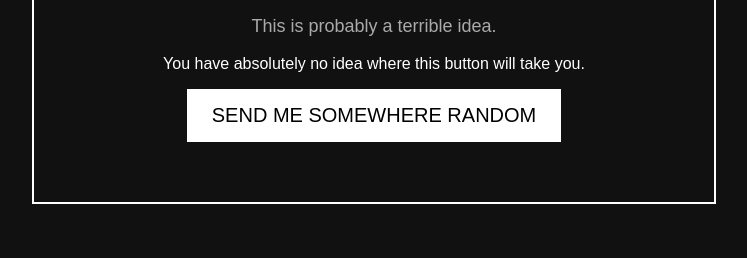
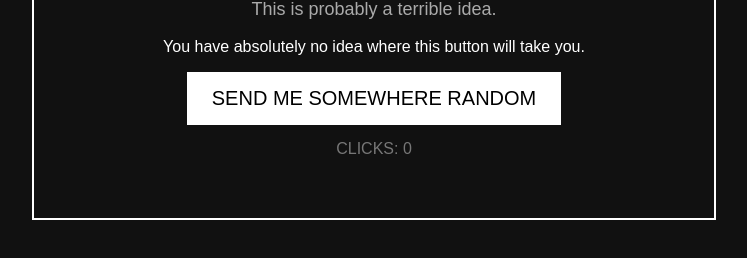
Before and after one commit to Infected-account/GOOFY-MACHINE, a plain HTML site: page index.html in a window 1280 px wide. Shown: the part 388-646 px from the top of the page, without its empty margins (266-1013 px from the left). Drawn offline with Linux system fonts and the light colour scheme.

Commit message:
Update index.html

```diff
--- a/index.html
+++ b/index.html
@@ -50,6 +50,12 @@
             font-size: 18px;
             color: #aaa;
         }
+
+        #clickCounter {
+            margin-top: 15px;
+            color: #777;
+            font-size: 16px;
+        }
     </style>
 </head>
 
@@ -65,6 +71,8 @@
         </p>
 
         <button onclick="goRandom()">SEND ME SOMEWHERE RANDOM</button>
+
+        <p id="clickCounter">CLICKS: 0</p>
 
         <p id="status"></p>
     </div>
@@ -126,20 +134,29 @@
         document.getElementById("goofyMessage").textContent = randomMessage;
 
 
+        // Load the saved click count
+        let clickCount =
+            parseInt(localStorage.getItem("goofyMachineClicks")) || 0;
+
+        // Display the saved count when the page loads
+        document.getElementById("clickCounter").textContent =
+            "CLICKS: " + clickCount;
+
+
         function goRandom() {
 
+            // Increase the click count
+            clickCount++;
 
-            let clickCount =
-                parseInt(localStorage.getItem("goofyMachineClicks")) || 0;
+            // Save the new count
+            localStorage.setItem("goofyMachineClicks", clickCount);
+
+            // Update the visible counter
+            document.getElementById("clickCounter").textContent =
+                "CLICKS: " + clickCount;
 
 
-            clickCount++;
-
-
-            localStorage.setItem("goofyMachineClicks", clickCount);
-
-
-
+            // THE 20TH CLICK
             if (clickCount === 20) {
 
                 document.getElementById("status").textContent =
@@ -154,7 +171,7 @@
             }
 
 
-
+            // Normal random destination
             const randomIndex =
                 Math.floor(Math.random() * websites.length);
 
```
